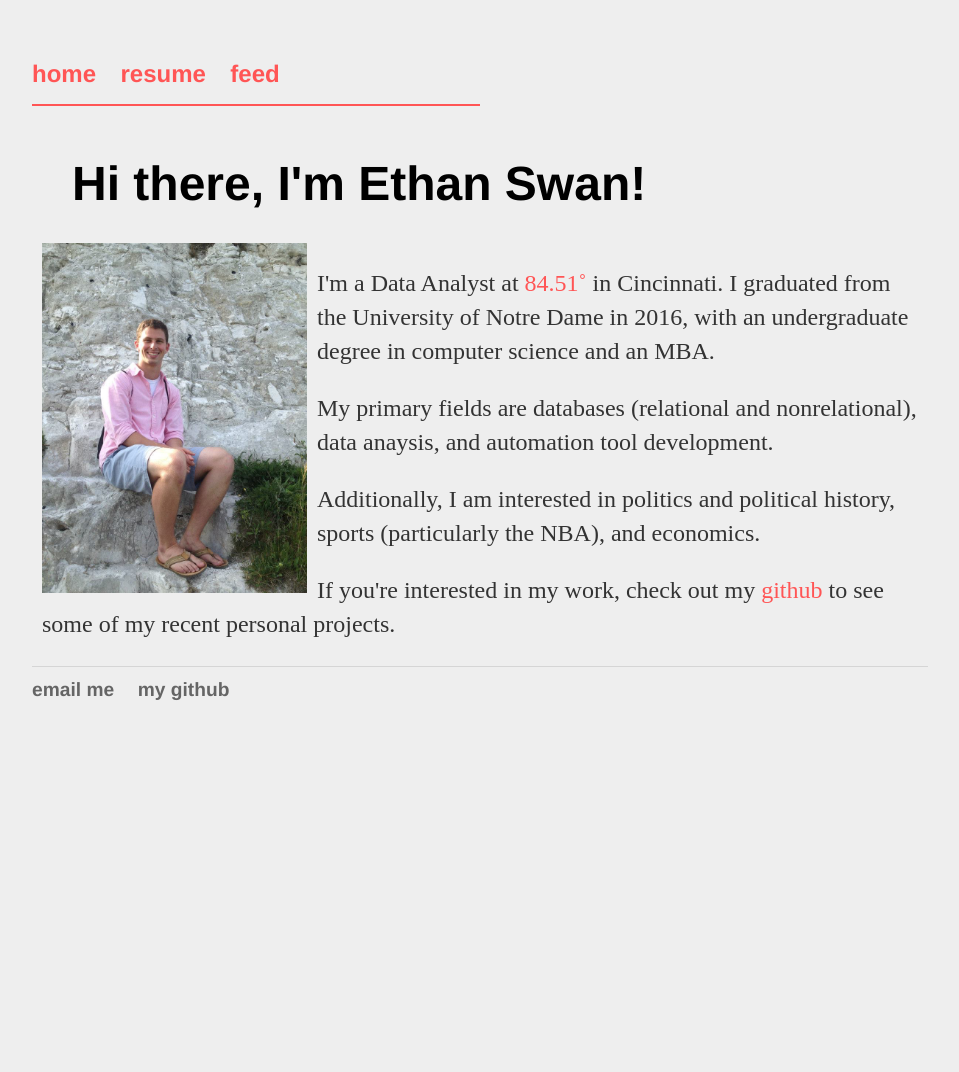
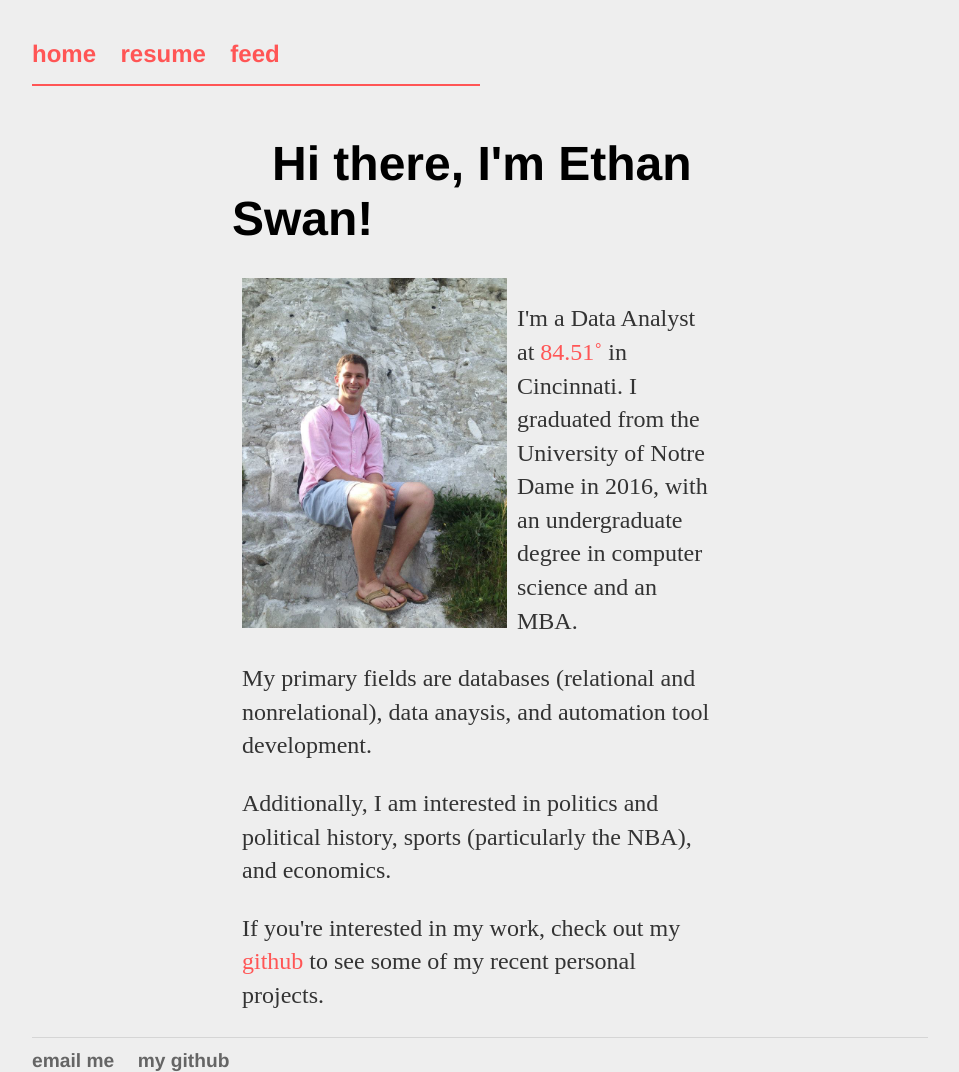
Before and after one commit to eswan18/ethanswan.com, a Jekyll site: the page built from index.html, in a window 1280 px wide. Shown: the whole page, without its empty margins (160-1119 px from the left). Built offline with Jekyll 4.4.1, drawn with Linux system fonts in a browser that asks for light colours; before the commit the page ends 900 px from its top, so only the background shows below that.

Commit message:
Reformatted landing page, narrowing text. Changed font to Avenir.

```diff
--- a/css/main.css
+++ b/css/main.css
@@ -3,8 +3,11 @@
 /***********/
 body {
     background-color: #EEEEEE;
-    margin: 60px auto;
+    margin: 40px auto;
     width: 70%;
+}
+.container {
+    margin: 0px 200px;
 }
 a {
     text-decoration: none;
@@ -15,9 +18,10 @@
 }
 h1 {
     font-size: 3em;
-    font-family:'Helvetica', 'Arial', 'Sans-Serif';
+    font-family:'Avenir', 'Helvetica', 'Arial', 'Sans-Serif';
 }
 p {
+    font-family: Avenir;
     font-size: 1.5em;
     line-height: 1.4em;
     color: #333;
@@ -33,7 +37,7 @@
     font-size: .8em;
 }
 nav ul, footer ul {
-    font-family:'Helvetica', 'Arial', 'Sans-Serif';
+    font-family:'Avenir', 'Helvetica', 'Arial', 'Sans-Serif';
     padding: 0px;
     list-style: none;
     font-weight: bold;
--- a/index.html
+++ b/index.html
@@ -3,10 +3,8 @@
 title: Ethan Swan
 ---
 <div class="blurb" style="float:left;">
-	<div height="300" style="clear:both;float:left;">
-		<h1 style="float:left;position:relative;">&nbsp;&nbsp;&nbsp;Hi there, I'm Ethan Swan!<br></h1>
-		<div id="spacer" height="300" width="225" style="float:right;"/>
-	</div>
+	<h1 style="float:left;position:relative;">&nbsp;&nbsp;&nbsp;Hi there, I'm Ethan Swan!<br></h1>
+
 	<div style="clear:both;float:left;">
 		<img src="images/ethan_sitting.jpg" height="350" width="265" style="float:left; padding-left:10px; padding-right:10px; display:block;"/>
 		<p>I'm a Data Analyst at <a href="http://www.8451.com">84.51˚</a> in Cincinnati. I graduated from the University of Notre Dame in 2016, with an undergraduate degree in computer science and an MBA.</p>
```
